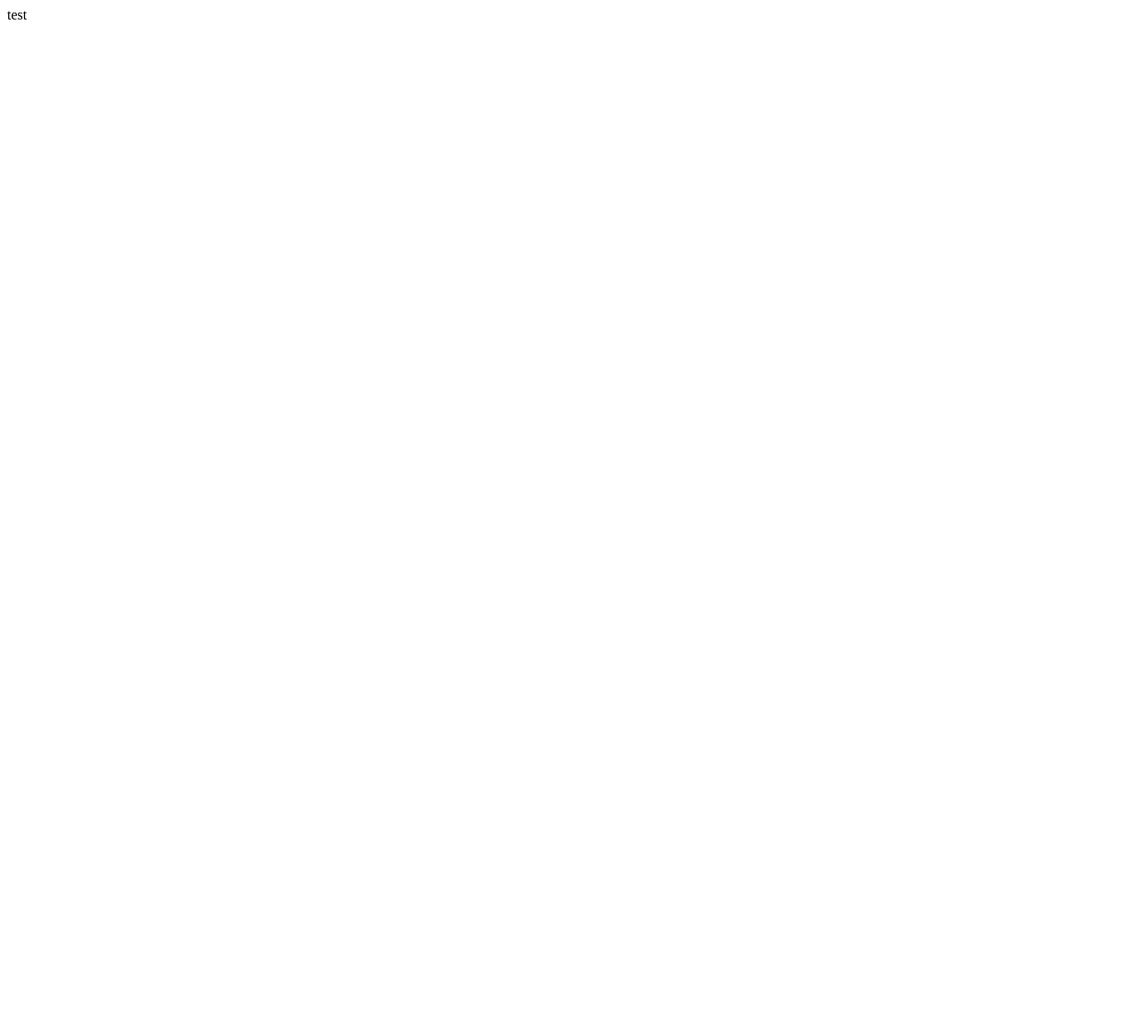
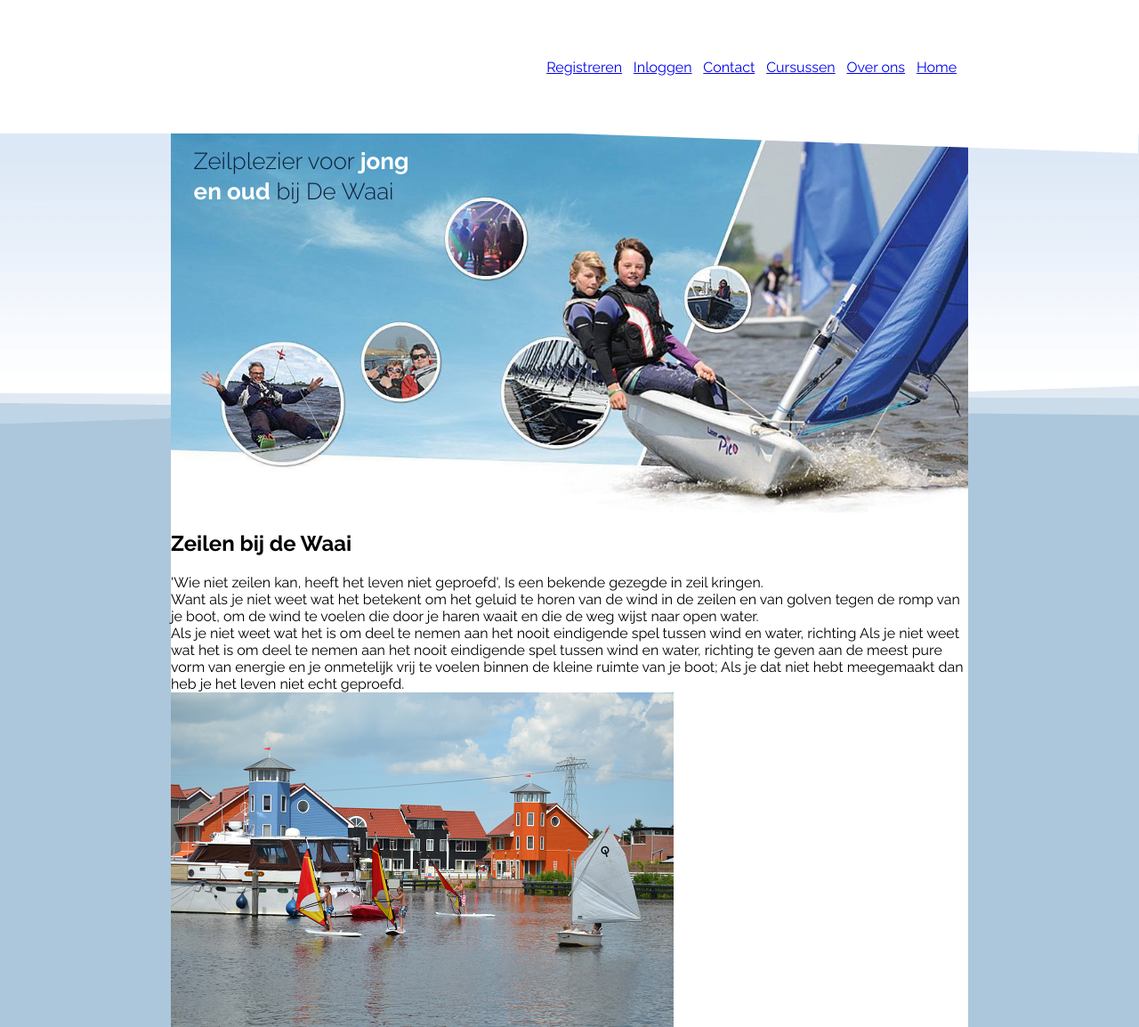
Before and after one commit to CoffeeCreamer435/DeWaai, a PHP site: page / in a window 1280 px wide. Before the commit the page is almost empty. Shown: the whole page at 89% size. Before the commit the page ends 22 px from the top, so only its background shows below. Run offline with PHP 8.4, Linux system fonts and the light colour scheme.

Commit message:
Index.php aangepast met juiste data

```diff
--- /dev/null
+++ b/dewaaiweb/3999B888CFA4CD0A23112A748AAB98CC.txt
@@ -0,0 +1,2 @@
+c93d85c0c6c754729455372a5ad31d8b8c503e97
+comodoca.com
--- /dev/null
+++ b/dewaaiweb/css/main.css
@@ -0,0 +1,130 @@
+@charset "utf-8";
+/* CSS Document */
+/* Main CSS File */
+/* Examen Project - Zeilschool De Waai */
+
+/* Main CSS */
+body {
+	top:0 !Important;
+	left:0 !Important;
+	margin:0 !Important;
+	padding:0 !Important;
+	font-family: 'Raleway', sans-serif;
+	background:url(http://www.dewaai.ga/images/bg-skin.png) no-repeat center 5px #acc7dc
+}
+
+p {
+	padding:0;
+	margin:0;
+}
+
+/* Header */
+
+#Header_Top {
+	width:100%;
+	float:left;
+	height:auto;
+	top:0;
+	left:0;
+	background-color:white;
+}
+
+#Header_Top_Rotate {
+	background-color:white;
+	width:100%;
+	margin-left:0% !important;
+	margin-right:0% !important;
+	transform:rotate(2deg);
+	-webkit-transform:rotate(2deg);
+	height:50px;
+	/*
+	-webkit-box-shadow: 1px 0px 8px rgba(0,0,0,0.4);
+	-moz-box-shadow: 1px 0px 8px rgba(0,0,0,0.4);
+	box-shadow: 1px 0px 8px rgba(0,0,0,0.4);
+	*/
+}
+
+#Header_Top_Content {
+	z-index:2;
+	color:black;
+	margin-left:15%;
+	margin-right:15%;
+	width:70%;
+	height:50px;
+	padding-top:50px;
+}
+
+
+/* Containers */
+#Container {
+	width:100%;
+	height:100%;
+	min-height:800px;
+
+}
+
+#Content {
+	float:left;
+	margin-left:15%;
+	margin-right:15%;
+	width:70%;
+	min-height:1000px;
+	background-color:white;
+}
+
+/* Classes */
+
+.bannertext {
+	margin-left:10%;
+	position:absolute;
+	top:160px;
+	left:7%;
+	width:20%;
+}
+
+.bannertitle {
+	font-weight:300;
+	color:#0e213f;
+	font-size:26px;
+	margin-top:0;
+	padding-top:2%;
+	line-height:1.3;
+}
+
+.img-responsive {
+	display:block;
+	max-width:100%;
+	height:auto;
+	width:100%;
+}
+
+img {
+	outline:none;
+	vertical-align:middle;
+	border:0;
+}
+
+body ul li {
+	float:right;
+	padding-right:1.5%;
+}
+
+body ul {
+	list-style-type:none !important;
+}
+
+.SmallTitle {
+
+}
+
+.MediumTitle {
+
+}
+
+.LargeTitle {
+
+}
+
+.Text {
+
+}
--- a/dewaaiweb/header.php
+++ b/dewaaiweb/header.php
@@ -0,0 +1,26 @@
+<!DOCTYPE html PUBLIC "-//W3C//DTD XHTML 1.0 Transitional//EN" "http://www.w3.org/TR/xhtml1/DTD/xhtml1-transitional.dtd">
+<html xmlns="http://www.w3.org/1999/xhtml">
+<head>
+<meta http-equiv="Content-Type" content="text/html; charset=utf-8" />
+<title>Header</title>
+<link type="text/css" rel="stylesheet" href="http://www.dewaai.ga/css/main.css" />
+<link href="https://fonts.googleapis.com/css?family=Raleway:100,100i,200,200i,300,300i,400,400i,500,500i,600,600i,700,700i,800,800i,900,900i" rel="stylesheet">
+</head>
+
+<body>
+	<div id="Header_Top">
+    	<div id="Header_Top_Content">
+            <ul>
+                <li><a href="http://www.dewaai.ga/">Home</a></li>
+                <li><a href="http://www.dewaai.ga/overons">Over ons</a></li>
+                <li><a href="http://www.dewaai.ga/cursussen">Cursussen</a></li>
+                <li><a href="http://www.dewaai.ga/contact">Contact</a></li>
+                <li><a href="http://www.dewaai.ga/login">Inloggen</a></li>
+                <li><a href="http://www.dewaai.ga/register">Registreren</a></li>
+            </ul>
+
+       	</div>
+        <div id="Header_Top_Rotate"></div>
+	</div>
+</body>
+</html>
--- a/dewaaiweb/index.php
+++ b/dewaaiweb/index.php
@@ -1,3 +1,30 @@
-<?php
-	echo "test";
-?>
+<!DOCTYPE html PUBLIC "-//W3C//DTD XHTML 1.0 Transitional//EN" "http://www.w3.org/TR/xhtml1/DTD/xhtml1-transitional.dtd">
+<html xmlns="http://www.w3.org/1999/xhtml">
+<head>
+	<meta http-equiv="Content-Type" content="text/html; charset=utf-8" />
+	<title>De Waai - Homepagina</title>
+	<link type="text/css" rel="stylesheet" href="http://www.dewaai.ga/css/main.css" />
+	<link href="https://fonts.googleapis.com/css?family=Raleway:100,100i,200,200i,300,300i,400,400i,500,500i,600,600i,700,700i,800,800i,900,900i" rel="stylesheet">
+</head>
+<body>
+	<div id="Container">
+		<?php include 'header.php';?>
+
+        <div id="Content">
+        	<div class="bannertext">
+            	<h1 class="bannertitle">Zeilplezier voor <strong style="color:white;">jong en oud</strong> bij De Waai</h1>
+            </div>
+    		<img class="img-responsive img visual" src="/images/banner_home.jpg" alt="banner homepagina" />
+
+            <!-- CONTENT !-->
+            <h2>Zeilen bij de Waai</h2>
+            <p> 'Wie niet zeilen kan, heeft het leven niet geproefd', Is een bekende gezegde in zeil kringen.<br />
+			Want als je niet weet wat het betekent om het geluid te horen van de wind in de zeilen en van golven tegen de romp van je boot, om de wind te voelen die door je haren waait en die de weg wijst naar open water.<br />
+            Als je niet weet wat het is om deel te nemen aan het nooit eindigende spel tussen wind en water, richting
+          Als je niet weet wat het is om deel te nemen aan het nooit eindigende spel tussen wind en water, richting te
+          geven aan de meest pure vorm van energie en je onmetelijk vrij te voelen binnen de kleine ruimte van je boot;
+          Als je dat niet hebt meegemaakt dan heb je het leven niet echt geproefd.</p>
+            <img src="images/zeilschool.jpg" alt="Foto van de zeilschool" />
+            </div>
+	</div>
+</body>
```
Also changed, not shown: dewaaiweb/cursussen.php (+23 -0 lines), dewaaiweb/error.php (added, +12 -0 lines), dewaaiweb/login.php (added, +20 -0 lines), dewaaiweb/overons.php (+23 -0 lines), dewaaiweb/register.php (added, +20 -0 lines), dewaaiweb/bg-skin.png (added), dewaaiweb/images/banner_bed.jpg (added), dewaaiweb/images/banner_home.jpg (added), dewaaiweb/images/bg-skin.png (added), dewaaiweb/images/zeilschool.jpg (added), 2 other files.
